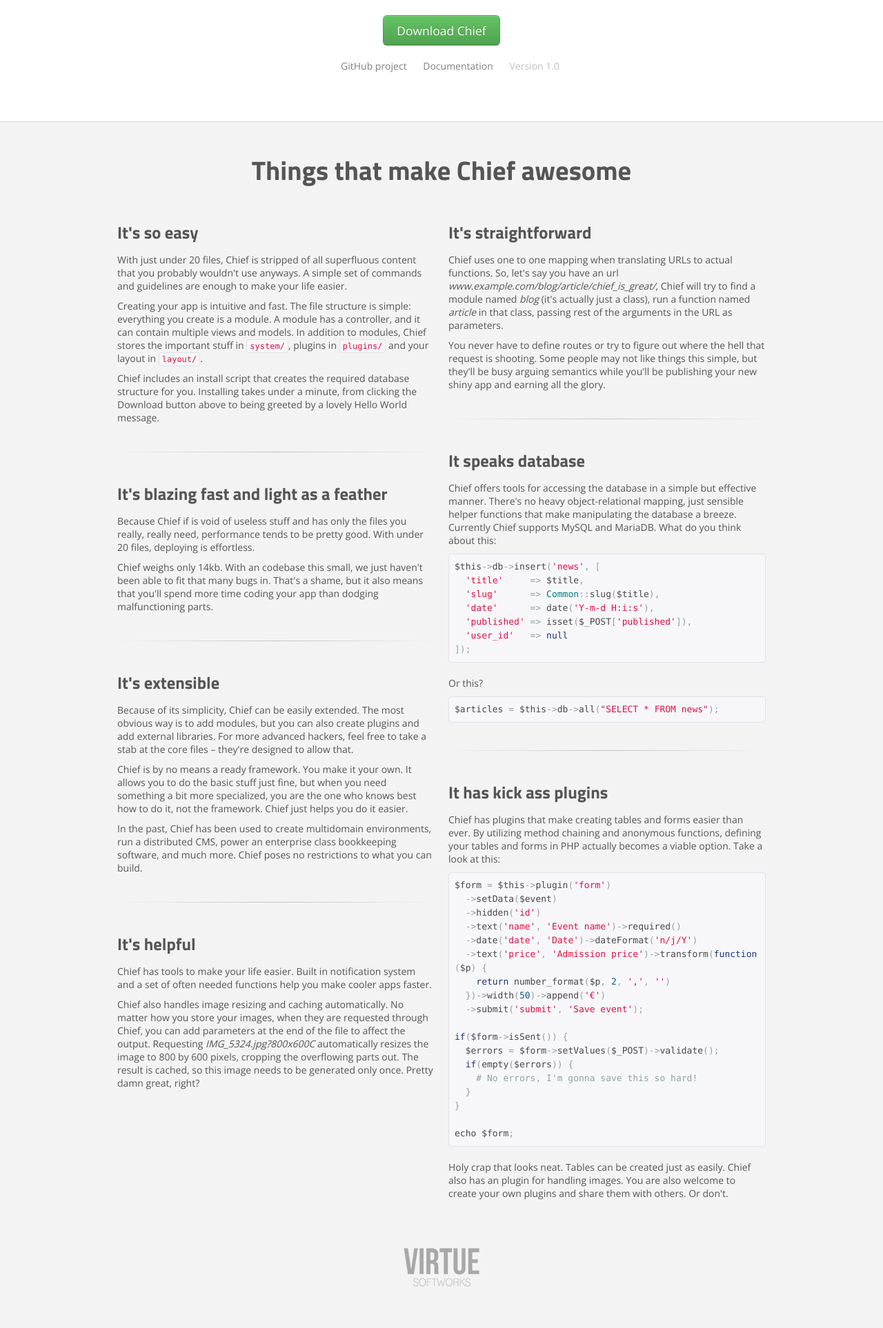
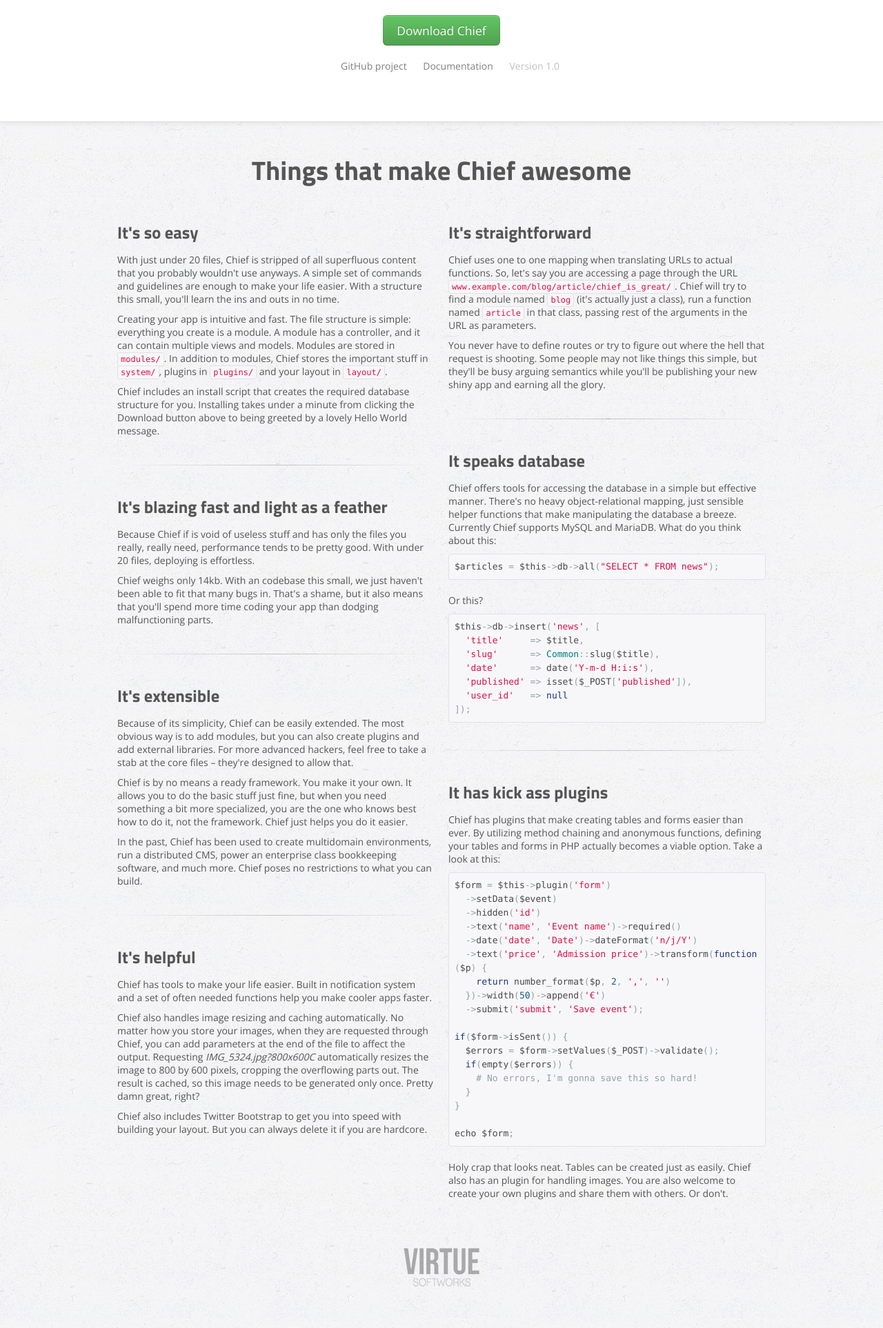
Before and after one commit to jukkhop/Chief, a PHP site: page / in a window 1280 px wide. Shown: the part 488-2414 px from the top of the page at 69% size. Run offline with PHP 8.4, Linux system fonts and the light colour scheme.

Commit message:
Extending docs and adding styling

```diff
--- a/assets/css/docs.css
+++ b/assets/css/docs.css
@@ -8,6 +8,7 @@ header {
 	width: 100%;
 	position: fixed;
 	top: 0;
+	box-shadow: 0 0 10px rgba(0, 0, 0, 0.1);
 }
 
 header h1 {
--- a/assets/css/index.css
+++ b/assets/css/index.css
@@ -2,6 +2,7 @@ header {
 	padding: 60px 0;
 	background: #fff;
 	border-bottom: 1px solid #ddd;
+	box-shadow: 0 0 10px rgba(0, 0, 0, 0.1);
 }
 
 header .container {
--- a/assets/css/screen.css
+++ b/assets/css/screen.css
@@ -1,7 +1,8 @@
 body {
 	font: 400 14px Open Sans, sans-serif;
 	color: #555;
-	background: #f3f3f3;
+	background: url(../img/html-bg.png) #f3f3f3 center top;
+	background-attachment: fixed;
 }
 
 hr.soften {
--- a/index.html
+++ b/index.html
@@ -24,7 +24,7 @@
 				<a class="btn btn-primary btn-large btn-success" href="#">Download Chief</a>
 			</p>
 			<ul class="header-links">
-				<li><a href="#">GitHub project</a></li>
+				<li><a href="https://github.com/virtuesoftworks/chief">GitHub project</a></li>
 				<li><a href="docs.html">Documentation</a></li>
 				<li>Version 1.0</li>
 			</ul>
@@ -38,17 +38,18 @@
 				<p>With just under 20 files, Chief is stripped of all
 				superfluous content that you probably wouldn't use
 				anyways. A simple set of commands and guidelines
-				are enough to make your life easier.</p>
+				are enough to make your life easier. With a structure
+				this small, you'll learn the ins and outs in no time.</p>
 				<p>Creating your app is intuitive and fast. The file
 				structure is simple: everything you create is a module.
 				A module has a controller, and it can contain multiple views
-				and models. In addition to modules, Chief stores the important
+				and models. Modules are stored in <code>modules/</code>. In addition to modules, Chief stores the important
 				stuff in <code>system/</code>, plugins in <code>plugins/</code>
 				and your layout in <code>layout/</code>.</p>
 				<p>
 					Chief includes an install script that creates the
 					required database structure for you. Installing takes
-					under a minute, from clicking the Download button above
+					under a minute from clicking the Download button above
 					to being greeted by a lovely Hello World message.
 				</p>
 				<hr class="soften">
@@ -103,16 +104,21 @@
 					The result is cached, so this image needs to be generated only once.
 					Pretty damn great, right?
 				</p>
+				<p>
+					Chief also includes Twitter Bootstrap to get you
+					into speed with building your layout. But you can
+					always delete it if you are hardcore.
+				</p>
 			</div>
 			<div class="span6">
 				<h3>It's straightforward</h3>
 				<p>
 					Chief uses one to one mapping when translating URLs
-					to actual functions. So, let's say you have an url
-					<em>www.example.com/blog/article/chief_is_great/</em>,
-					Chief will try to find a module named <em>blog</em>
+					to actual functions. So, let's say you are accessing a page through the URL
+					<code>www.example.com/blog/article/chief_is_great/</code>.
+					Chief will try to find a module named <code>blog</code>
 					(it's actually just a class), run a function named
-					<em>article</em> in that class, passing rest of the
+					<code>article</code> in that class, passing rest of the
 					arguments in the URL as parameters.
 				</p>
 				<p>
@@ -132,6 +138,8 @@
 					Currently Chief supports MySQL and MariaDB.
 					What do you think about this:
 				</p>
+				<pre class="prettyprint language-php">$articles = $this->db->all("SELECT * FROM news");</pre>
+				<p>Or this?</p>
 				<pre class="prettyprint language-php">$this->db->insert('news', [
   'title'     => $title,
   'slug'      => Common::slug($title),
@@ -139,8 +147,6 @@
   'published' => isset($_POST['published']),
   'user_id'   => null
 ]);</pre>
-				<p>Or this?</p>
-				<pre class="prettyprint language-php">$articles = $this->db->all("SELECT * FROM news");</pre>
 				<hr class="soften">
 				<h3>It has kick ass plugins</h3>
 				<p>
```
Also changed, not shown: docs.html (+19 -2 lines), assets/img/html-bg.png (added).
